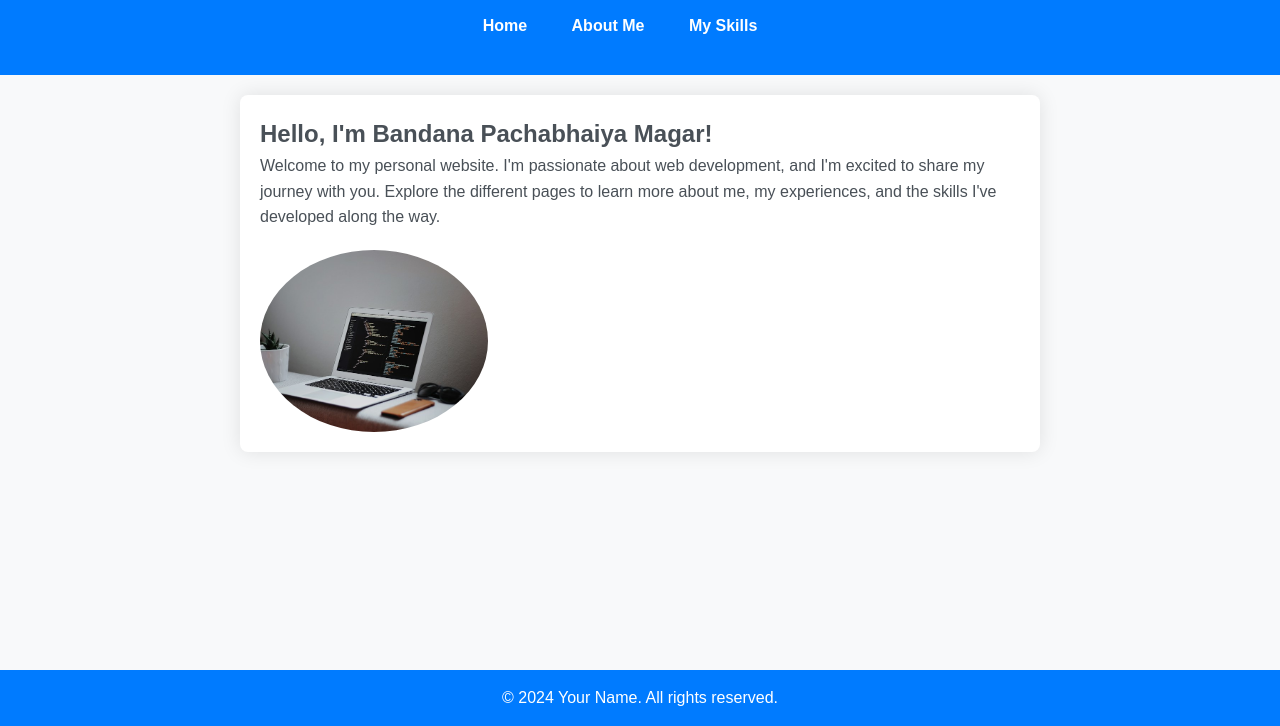
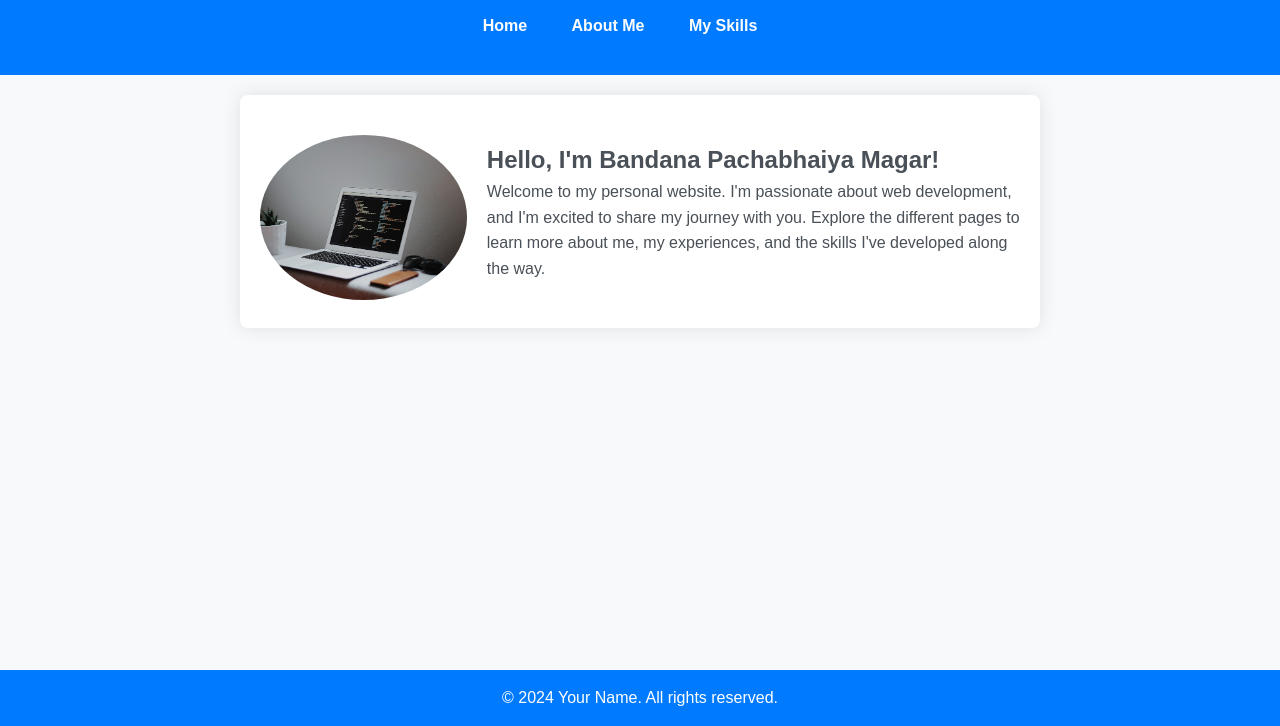
Before and after one commit to bandanapm/FrontendClassAssignment, a plain HTML site: page index.html in a window 1280 px wide. Shown: the part 74-800 px from the top of the page. Drawn offline with Linux system fonts and the light colour scheme.

Commit message:
Managing content in profile class

```diff
--- a/index.html
+++ b/index.html
@@ -21,10 +21,16 @@
     </header>
 
     <section>
-        <h2>Hello, I'm Bandana Pachabhaiya Magar!</h2>
-        <p>Welcome to my personal website. I'm passionate about web development, and I'm excited to share my journey with you. Explore the different pages to learn more about me, my experiences, and the skills I've developed along the way.</p>
+
         <div class="profile">
-            <img src="pp.jpg" alt="Bandana's Profile Picture">
+            <div>
+                <img src="pp.jpg" alt="Bandana's Profile Picture">
+            </div>
+            <div class="profile-right">
+                <h2>Hello, I'm Bandana Pachabhaiya Magar!</h2>
+                <p>Welcome to my personal website. I'm passionate about web development, and I'm excited to share my journey with you. Explore the different pages to learn more about me, my experiences, and the skills I've developed along the way.</p>
+            </div>
+
         </div>
     </section>
 
--- a/style.css
+++ b/style.css
@@ -63,10 +63,15 @@ section {
 .profile {
     display: flex;
     flex-direction: row;
+    align-items: center;
+}
+
+.profile-right {
+    padding-left: 20px;
 }
 
 img {
-    max-width: 30%;
+    max-width: 100%;
     height: auto;
     margin-top: 20px;
     border-radius: 50%;
```
